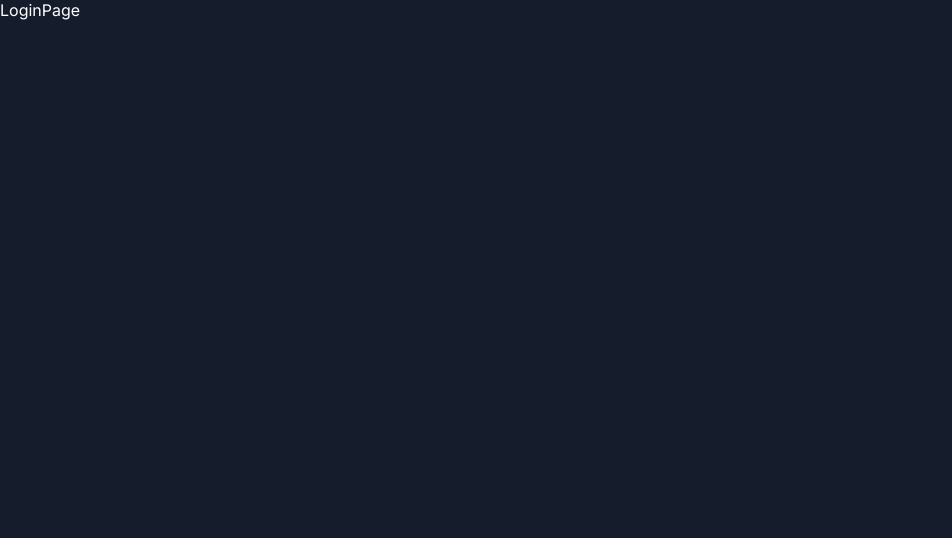
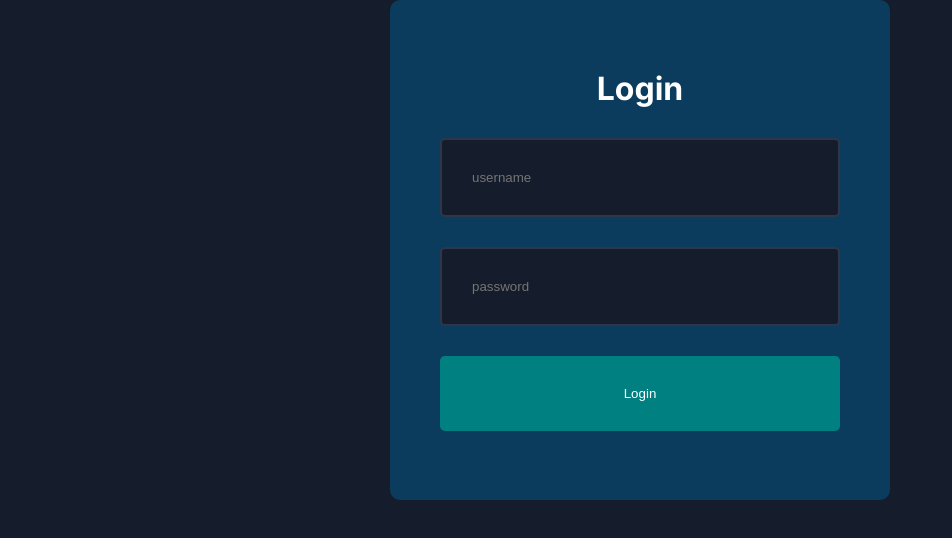
Before and after one commit to Annedrew/dashboard, a Next.js app: page /login in a window 1280 px wide. Shown: the top 538 px of the page, without its empty margins (0-952 px from the left). Built offline with nearby package versions, Linux system fonts and the light colour scheme.

Commit message:
Implement login page.

```diff
--- a/app/login/page.jsx
+++ b/app/login/page.jsx
@@ -1,7 +1,15 @@
 import React from 'react'
+import styles from "@/app/ui/login/login.module.css";
 
 export default function LoginPage() {
   return (
-    <div>LoginPage</div>
+    <div className={styles.container}>
+      <form className={styles.form}>
+        <h1>Login</h1>
+        <input type="text" placeholder='username' />
+        <input type="password" placeholder='password' />
+        <button>Login</button>
+      </form>
+    </div>
   )
 }
--- /dev/null
+++ b/app/ui/login/login.module.css
@@ -0,0 +1,39 @@
+.container {
+  display: flex;
+  justify-content: center;
+  align-items: center;
+  width: 100%;
+  height: 100%;
+}
+
+.form {
+  background-color: var(--bgSoft);
+  padding: 50px;
+  border-radius: 10px;
+  width: 500px;
+  height: 500px;
+  display: flex;
+  flex-direction: column;
+  align-items: center;
+  justify-content: center;
+  gap: 30px
+}
+
+.form input {
+  width: 100%;
+  background-color: var(--bg);
+  padding: 30px;
+  border: 2px solid #2e374a;
+  border-radius: 5px;
+  color: var(--text);
+}
+
+.form button {
+  width: 100%;
+  padding: 30px;
+  background-color: teal;
+  color: var(--text);
+  border: none;
+  cursor: pointer;
+  border-radius: 5px;
+}
```
Also changed, not shown: app/ui/login/page.jsx (deleted, +0 -7 lines).
